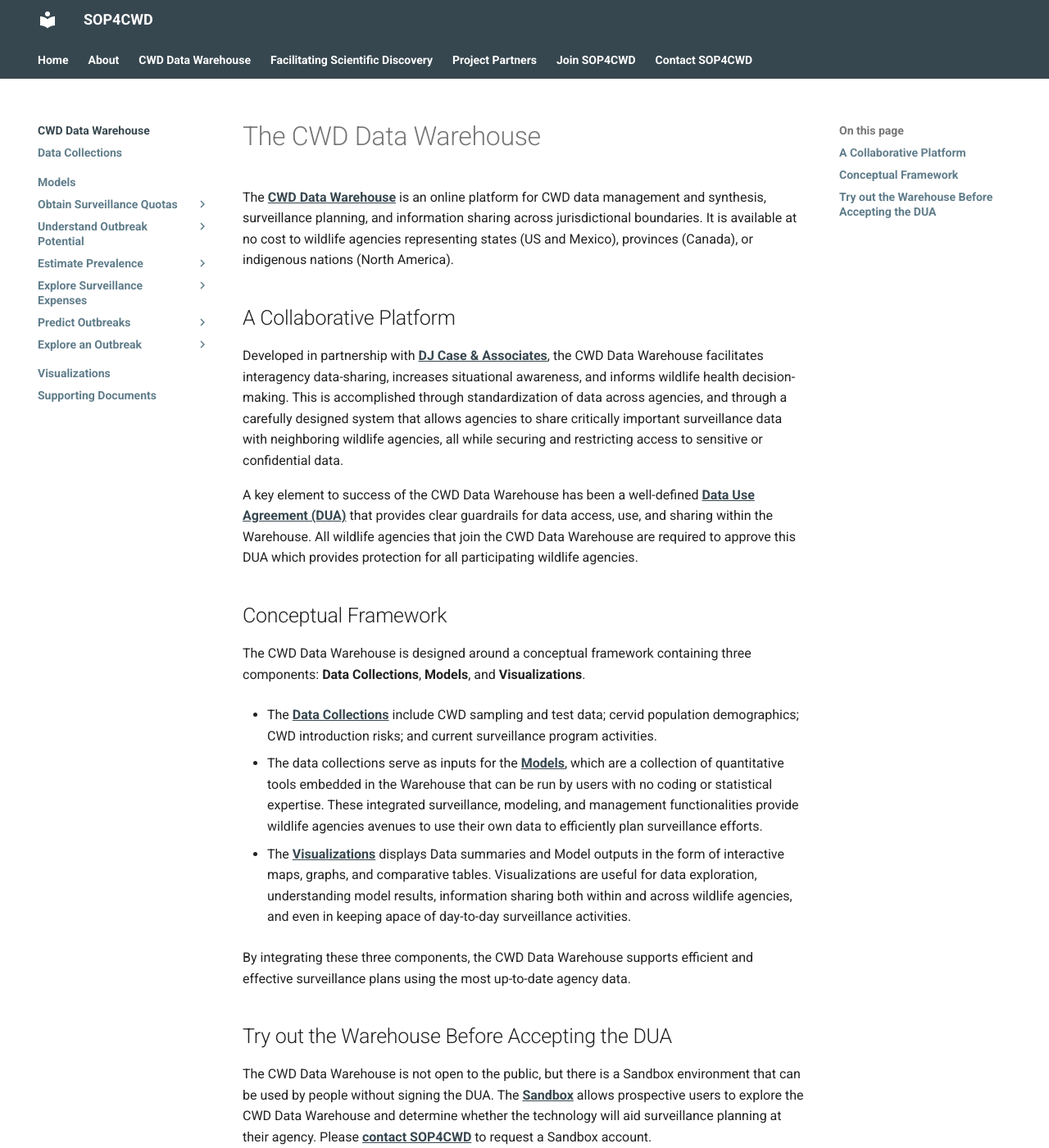
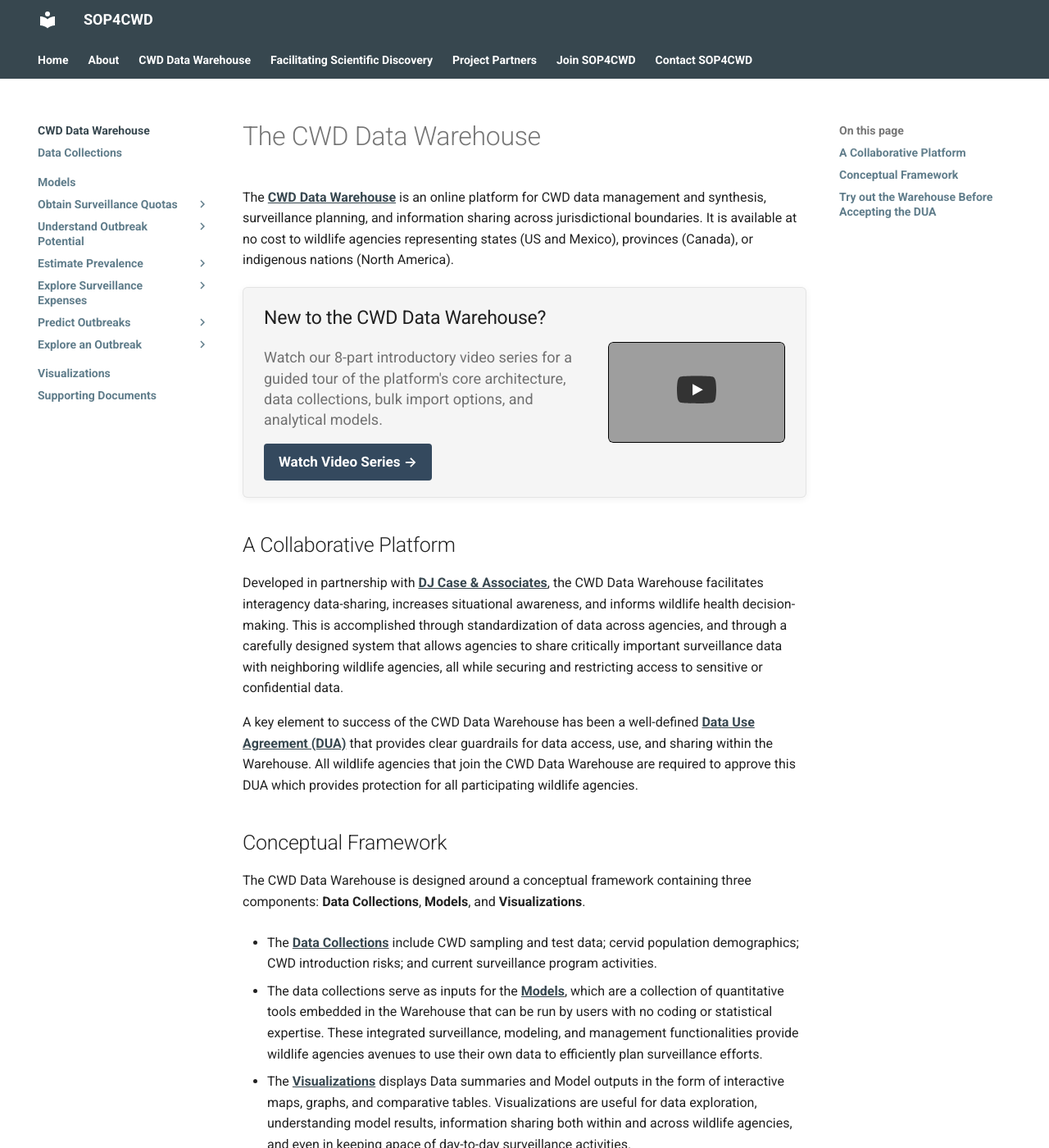
Before and after one commit to Cornell-Wildlife-Health-Lab/SOP4CWD-website, an MkDocs documentation site: the page built from docs/warehouse/index.md, in a window 1280 px wide and 1400 px high. Shown: the whole window at 82% size. Built offline with MkDocs 1.6.1 and Material for MkDocs 9.7.7, drawn with Linux system fonts in a browser that asks for light colours; plug-ins that fetch from the network failed and are left out; some of the changed text lies outside the part shown; grey boxes are pictures that could not be loaded.

Commit message:
video series page and reference modified

```diff
--- a/docs/stylesheets/extra.css
+++ b/docs/stylesheets/extra.css
@@ -97,3 +97,221 @@ a:hover {
     max-width: none;
   }
 }
+
+
+
+/* Video Grid Layout */
+.video-grid {
+  display: flex;
+  flex-direction: column;
+  gap: 2rem;
+  margin-top: 1.5rem;
+}
+
+.video-card {
+  display: grid;
+  grid-template-columns: 1fr;
+  gap: 1.5rem;
+  padding: 1.25rem;
+  border: 1px solid var(--md-default-fg-color--lightest, #e0e0e0);
+  border-radius: 8px;
+  background-color: var(--md-default-bg-color, #fff);
+  align-items: center;
+}
+
+/* 2-column layout on desktop screens */
+@media (min-width: 768px) {
+  .video-card {
+    grid-template-columns: 1fr 1fr;
+  }
+}
+
+.video-info h3 {
+  margin-top: 0;
+  margin-bottom: 0.5rem;
+  font-size: 1.2rem;
+}
+
+.video-info p {
+  margin: 0;
+  color: var(--md-default-fg-color--light, #555);
+  line-height: 1.5;
+}
+
+.video-container {
+  position: relative;
+  width: 100%;
+  padding-bottom: 56.25%; /* 16:9 Aspect Ratio */
+  height: 0;
+  border-radius: 6px;
+  overflow: hidden;
+  background-color: #000;
+}
+
+.video-container iframe {
+  position: absolute;
+  top: 0;
+  left: 0;
+  width: 100%;
+  height: 100%;
+  border: 0;
+}
+
+/* Featured Callout Card / Banner */
+.video-promo-card {
+  display: grid;
+  grid-template-columns: 1fr;
+  gap: 1.5rem;
+  padding: 1.5rem;
+  margin: 2rem 0;
+  border-radius: 8px;
+  border-left: 4px solid var(--md-typeset-a-color, #0288d1);
+  background-color: var(--md-code-bg-color, #f5f5f5);
+  box-shadow: 0 2px 8px rgba(0, 0, 0, 0.06);
+  align-items: center;
+}
+
+@media (min-width: 768px) {
+  .video-promo-card {
+    grid-template-columns: 1.2fr 0.8fr;
+  }
+}
+
+.video-promo-info h3 {
+  margin-top: 0;
+  margin-bottom: 0.5rem;
+  font-size: 1.25rem;
+}
+
+.video-promo-info p {
+  margin-bottom: 1.25rem;
+  color: var(--md-default-fg-color--light, #555);
+  line-height: 1.5;
+}
+
+.video-promo-btn {
+  display: inline-flex;
+  align-items: center;
+  gap: 0.5rem;
+  padding: 0.6rem 1.2rem;
+  font-weight: 600;
+  color: #ffffff !important;
+  background-color: var(--md-typeset-a-color, #0288d1);
+  border-radius: 4px;
+  text-decoration: none !important;
+  transition: background-color 0.2s ease, transform 0.1s ease;
+}
+
+.video-promo-btn:hover {
+  opacity: 0.9;
+  transform: translateY(-1px);
+}
+/* Featured Callout Card / Banner */
+.video-promo-card {
+  display: grid;
+  grid-template-columns: 1fr;
+  gap: 1rem;
+  padding: 1rem 1.25rem;
+  margin: 1rem 0;
+  border-radius: 6px;
+  border: 1px solid var(--md-default-fg-color--lightest, #e0e0e0);
+  background-color: var(--md-code-bg-color, #f8f9fa);
+  align-items: center;
+}
+
+@media (min-width: 768px) {
+  .video-promo-card {
+    grid-template-columns: 1.3fr 0.7fr;
+  }
+}
+
+.video-promo-info h3 {
+  margin-top: 0;
+  margin-bottom: 0.35rem;
+  font-size: 1.15rem;
+}
+
+.video-promo-info p {
+  margin-bottom: 0.85rem;
+  color: var(--md-default-fg-color--light, #555);
+  font-size: 0.9rem;
+  line-height: 1.4;
+}
+
+.video-promo-btn {
+  display: inline-flex;
+  align-items: center;
+  gap: 0.4rem;
+  padding: 0.45rem 0.9rem;
+  font-size: 0.85rem;
+  font-weight: 600;
+  color: #ffffff !important;
+  background-color: #34495e; /* Matches dark slate theme button */
+  border-radius: 4px;
+  text-decoration: none !important;
+  transition: opacity 0.2s ease;
+}
+
+.video-promo-btn:hover {
+  opacity: 0.85;
+}
+
+
+
+/* Clickable Video Thumbnail Styling */
+.video-promo-thumb-link {
+  display: block;
+  text-decoration: none !important;
+  border-radius: 6px;
+  overflow: hidden;
+}
+
+.video-promo-thumb {
+  position: relative;
+  width: 100%;
+  padding-bottom: 56.25%; /* 16:9 ratio */
+  height: 0;
+  background-color: #000;
+  border-radius: 6px;
+  overflow: hidden;
+  border: 1px solid var(--md-default-fg-color--lightest, #e0e0e0);
+}
+
+.video-promo-thumb img {
+  position: absolute;
+  top: 0;
+  left: 0;
+  width: 100%;
+  height: 100%;
+  object-fit: cover;
+  transition: transform 0.25s ease, opacity 0.25s ease;
+}
+
+/* Play Button Overlay */
+.play-overlay {
+  position: absolute;
+  top: 50%;
+  left: 50%;
+  transform: translate(-50%, -50%);
+  pointer-events: none;
+  transition: transform 0.2s ease;
+}
+
+.play-overlay svg .play-bg {
+  transition: fill 0.2s ease;
+}
+
+/* Hover effects */
+.video-promo-thumb-link:hover .video-promo-thumb img {
+  transform: scale(1.03);
+  opacity: 0.9;
+}
+
+.video-promo-thumb-link:hover .play-overlay {
+  transform: translate(-50%, -50%) scale(1.1);
+}
+
+.video-promo-thumb-link:hover .play-overlay svg .play-bg {
+  fill: #cc181e; /* YouTube red accent on hover */
+  fill-opacity: 1;
+}
--- a/docs/warehouse/index.md
+++ b/docs/warehouse/index.md
@@ -5,6 +5,31 @@ description: This is a description of the page.
 
 # The CWD Data Warehouse
 The [CWD Data Warehouse](https://cwd-data.org/login){target="_blank"} is an online platform for CWD data management and synthesis, surveillance planning, and information sharing across jurisdictional boundaries. It is available at no cost to wildlife agencies representing states (US and Mexico), provinces (Canada), or indigenous nations (North America).
+
+<div class="video-promo-card">
+  <!-- Left Side: Copy and Action Button -->
+  <div class="video-promo-info">
+    <h3>New to the CWD Data Warehouse?</h3>
+    <p>Watch our 8-part introductory video series for a guided tour of the platform's core architecture, data collections, bulk import options, and analytical models.</p>
+    <a href="../intro-videos/" class="video-promo-btn">
+      Watch Video Series →
+    </a>
+  </div>
+
+  <!-- Right Side: Clickable Video Thumbnail with Play Button -->
+  <a href="../intro-videos/" class="video-promo-thumb-link" aria-label="Watch CWD Data Warehouse video series">
+    <div class="video-promo-thumb">
+      <!-- High-res YouTube thumbnail from Video 1 -->
+      <img src="https://img.youtube.com/vi/3UFrDuMLZVY/hqdefault.jpg" alt="SOP4CWD Video Series Preview" />
+      <div class="play-overlay">
+        <svg viewBox="0 0 68 48" width="48" height="34">
+          <path class="play-bg" d="M66.52 7.74c-.78-2.93-2.49-5.41-5.42-6.19C55.79.13 34 0 34 0S12.21.13 6.9 1.55c-2.93.78-4.63 3.26-5.42 6.19C.06 13.05 0 24 0 24s.06 10.95 1.48 16.26c.78 2.93 2.49 5.41 5.42 6.19C12.21 47.87 34 48 34 48s21.79-.13 27.1-1.55c2.93-.78 4.64-3.26 5.42-6.19C67.94 34.95 68 24 68 24s-.06-10.95-1.48-16.26z" fill="#212121" fill-opacity="0.85"></path>
+          <path d="M45 24L27 14v20z" fill="#ffffff"></path>
+        </svg>
+      </div>
+    </div>
+  </a>
+</div>
 
 ## A Collaborative Platform
 Developed in partnership with <a href="https://djcase.com/" target="_blank">DJ Case & Associates</a>, the CWD Data Warehouse facilitates interagency data-sharing, increases situational awareness, and informs wildlife health decision-making. This is accomplished through standardization of data across agencies, and through a carefully designed system that allows agencies to share critically important surveillance data with neighboring wildlife agencies, all while securing and restricting access to sensitive or confidential data.
--- a/mkdocs.yml
+++ b/mkdocs.yml
@@ -19,7 +19,7 @@ nav:
   - Home: index.md
   - About:
     - about.md
-    - Video Series: videos.md
+    - Introductory Video Series: intro-videos.md
   - CWD Data Warehouse:
     - warehouse/index.md
     - Data Collections: warehouse/DataCollections.md
```
Also changed, not shown: docs/about.md (+1 -1 lines), docs/intro-videos.md (added, +100 -0 lines), docs/videos.md (deleted, +0 -62 lines).
